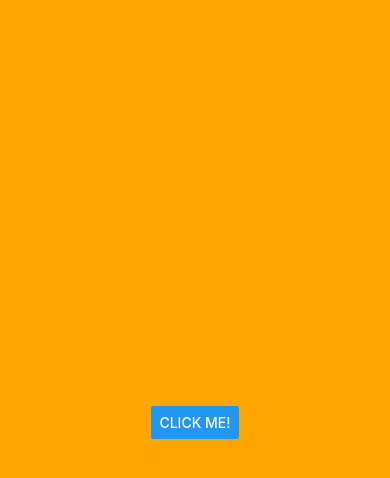
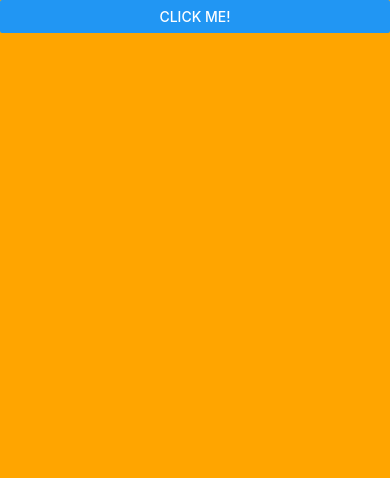
Before and after one commit to gkinfotech/RN-Mosh-Fundas-2022, a React Native app: screen / in a window 390 px wide. Shown: the top 478 px of the page. Built offline with nearby package versions, Linux system fonts and the light colour scheme.

Commit message:
RN_Mosh_Fundas_09_Platform_OS

```diff
--- a/App.js
+++ b/App.js
@@ -1,8 +1,8 @@
-import {StyleSheet, SafeAreaView, Button, Alert} from 'react-native';
+import {StyleSheet, SafeAreaView, Button, Alert, Platform} from 'react-native';
 import React from 'react';
 
 export default function App() {
-  //Alert Prompt will work only for IOS
+  //Platfrom OS will help differentiate Styles from Android/IOS
   const handleAlert = () =>
     Alert.alert('Alert Title', 'Alert Text', [
       {text: 'Yes', onPress: () => console.log('Yes Button tapped')},
@@ -10,11 +10,7 @@ export default function App() {
     ]);
   const containerStyle = {backgroundColor: 'orange'};
   return (
-    //StyleSheet validates the input object
-    // We can also declare the separate style like containerStyle (const containerStyle = {backgroundColor: 'orange'};)
-    // The main advantages here if we did any typo using declare technique it wont validate App will run but stylesheet always expect the input and output
-    //Array of styles style={[styles.container,containerStyle]} -> result is combination of two styles Right style(containerStyle) overrides the properties of left style(container)
-    <SafeAreaView style={[styles.container, containerStyle]}>
+    <SafeAreaView style={styles.container}>
       <Button title="Click Me!" onPress={handleAlert} />
     </SafeAreaView>
   );
@@ -22,8 +18,6 @@ export default function App() {
 const styles = StyleSheet.create({
   container: {
     flex: 1,
-    backgroundColor: 'tomato',
-    alignItems: 'center',
-    justifyContent: 'center',
+    backgroundColor: Platform.OS === 'android' ? 'tomato' : 'orange',
   },
 });
```
